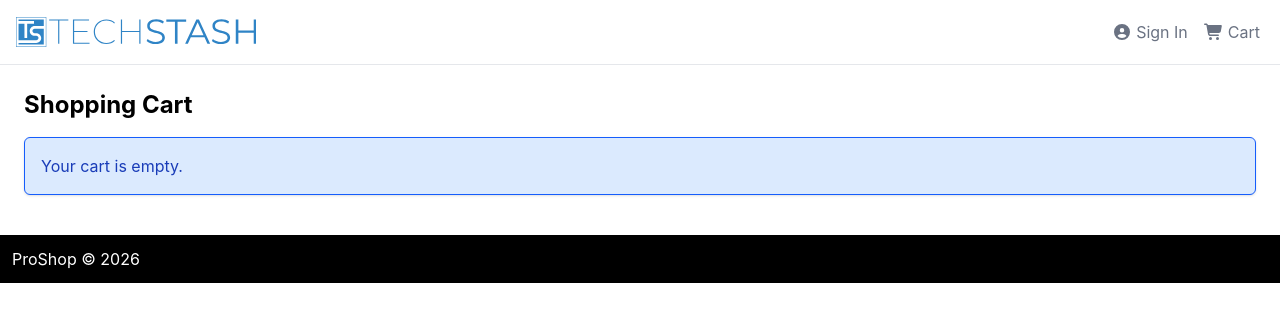
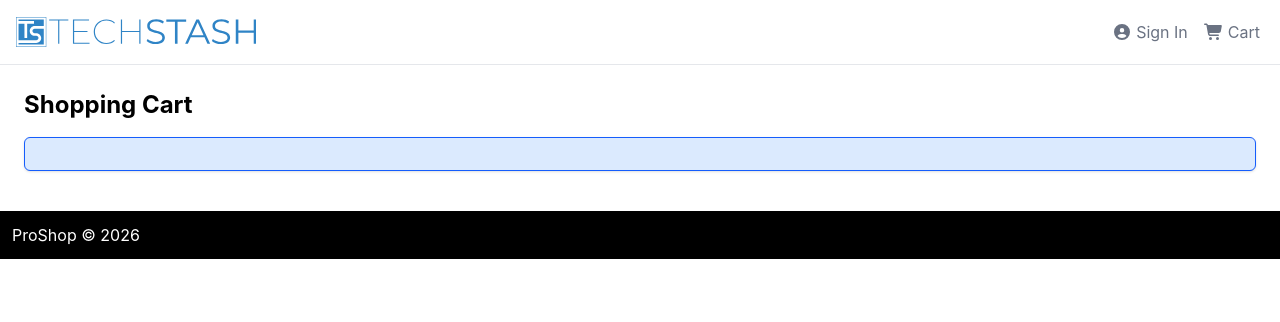
Before and after one commit to ImageMagician/ecommerce-demo, a React (Vite) app in the folder frontend/: page /cart in a window 1280 px wide. Shown: the top 322 px of the page. Built offline with nearby package versions, Linux system fonts and the light colour scheme.

Commit message:
Message.tsx: changed so text content is within tags.

```diff
--- a/frontend/src/components/Message.tsx
+++ b/frontend/src/components/Message.tsx
@@ -1,3 +1,5 @@
+import type { ReactNode } from "react";
+
 const variantStyles = {
     info: "bg-blue-100 text-blue-800 border-blue-600",
     success: "bg-green-100 text-green-800 border-green-600",
@@ -8,15 +10,15 @@ type MessageVariant = "info" | "success" | "error"
 
 interface MessageProps {
     classes?: string;
-    message?: string;
     variant?: MessageVariant;
+    children?: ReactNode;
 }
 
-const Message = ({ classes="", message, variant="info"}:MessageProps) => {
+const Message = ({ classes="", variant="info", children }:MessageProps) => {
 
     return (
         <div className={`p-4 rounded-md shadow mb-4 border ${variantStyles[variant]} ${classes}`}>
-            { message }
+            { children }
         </div>
     )
 }
```
